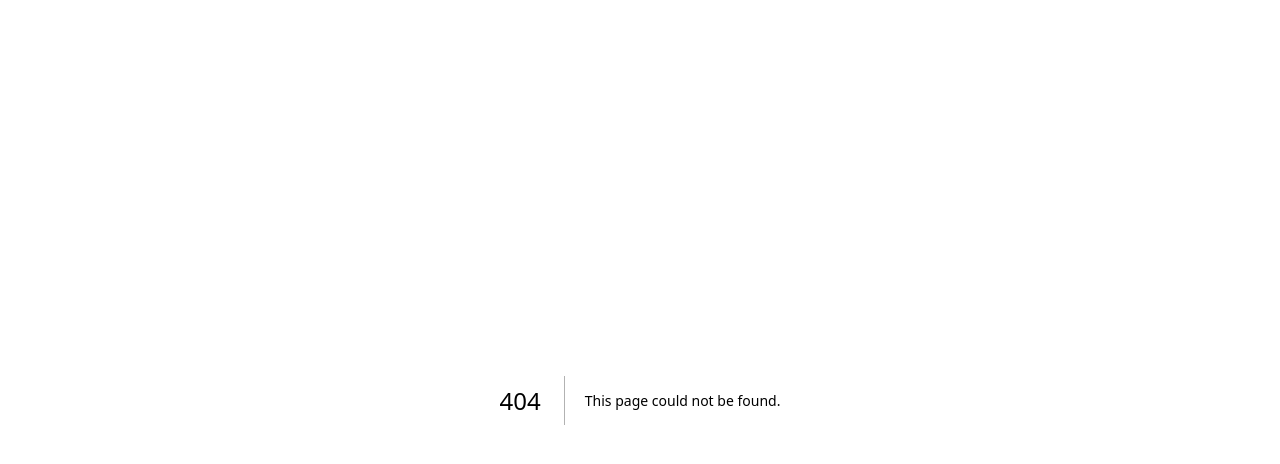
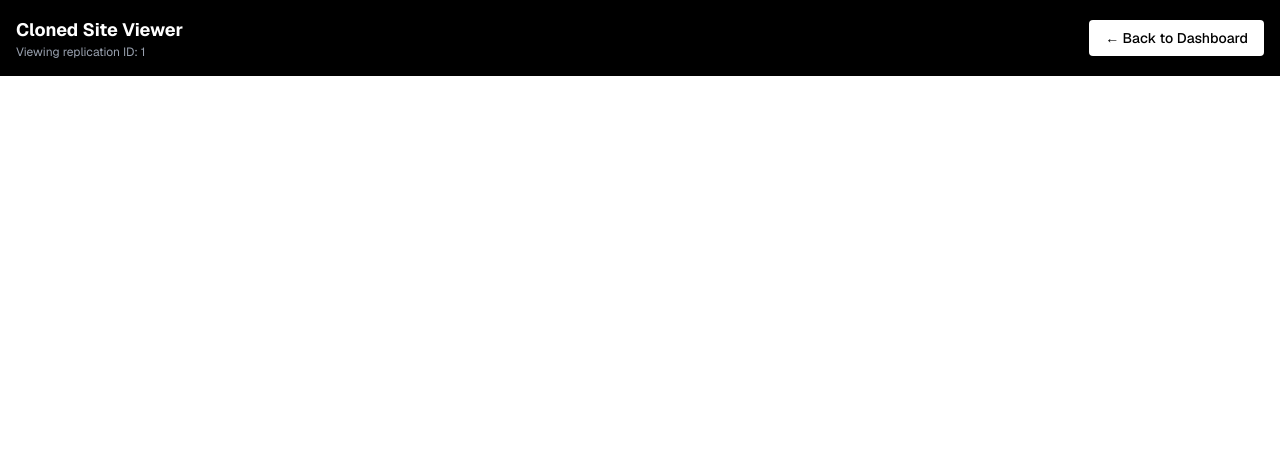
Before and after one commit to Search-Sensei/osp-website-scraper, a Next.js app: page /sites/1 in a window 1280 px wide. Before the commit this address had no page. Shown: the top 464 px of the page. Built offline with nearby package versions, Linux system fonts and the light colour scheme.

Commit message:
feat: add cloned site viewer page

```diff
--- /dev/null
+++ b/app/sites/[id]/page.tsx
@@ -0,0 +1,26 @@
+"use client";
+
+import Link from 'next/link';
+
+export default function ClonedSiteViewer({ params }: { params: { id: string } }) {
+  return (
+    <div className="flex flex-col h-screen font-sans">
+      <div className="bg-black text-white p-4 flex justify-between items-center shadow-md">
+        <div>
+          <h1 className="font-bold text-lg">Cloned Site Viewer</h1>
+          <p className="text-gray-400 text-xs">Viewing replication ID: {params.id}</p>
+        </div>
+        <Link href="/" className="bg-white text-black px-4 py-2 rounded text-sm font-medium hover:bg-gray-200">
+          &larr; Back to Dashboard
+        </Link>
+      </div>
+      <div className="flex-1 w-full bg-gray-100">
+        <iframe
+          src={`/sites/\${params.id}/index.html`}
+          className="w-full h-full border-none"
+          title="Cloned Site"
+        />
+      </div>
+    </div>
+  );
+}
```
